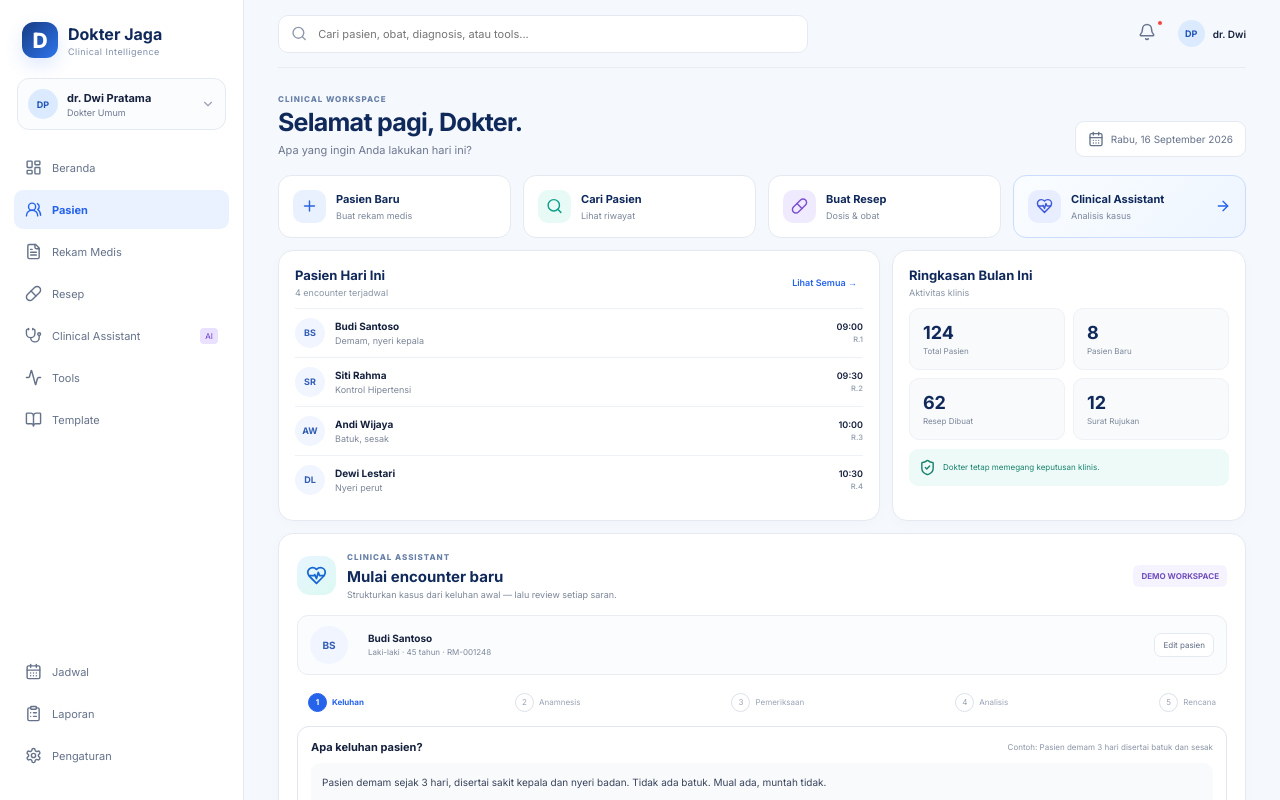
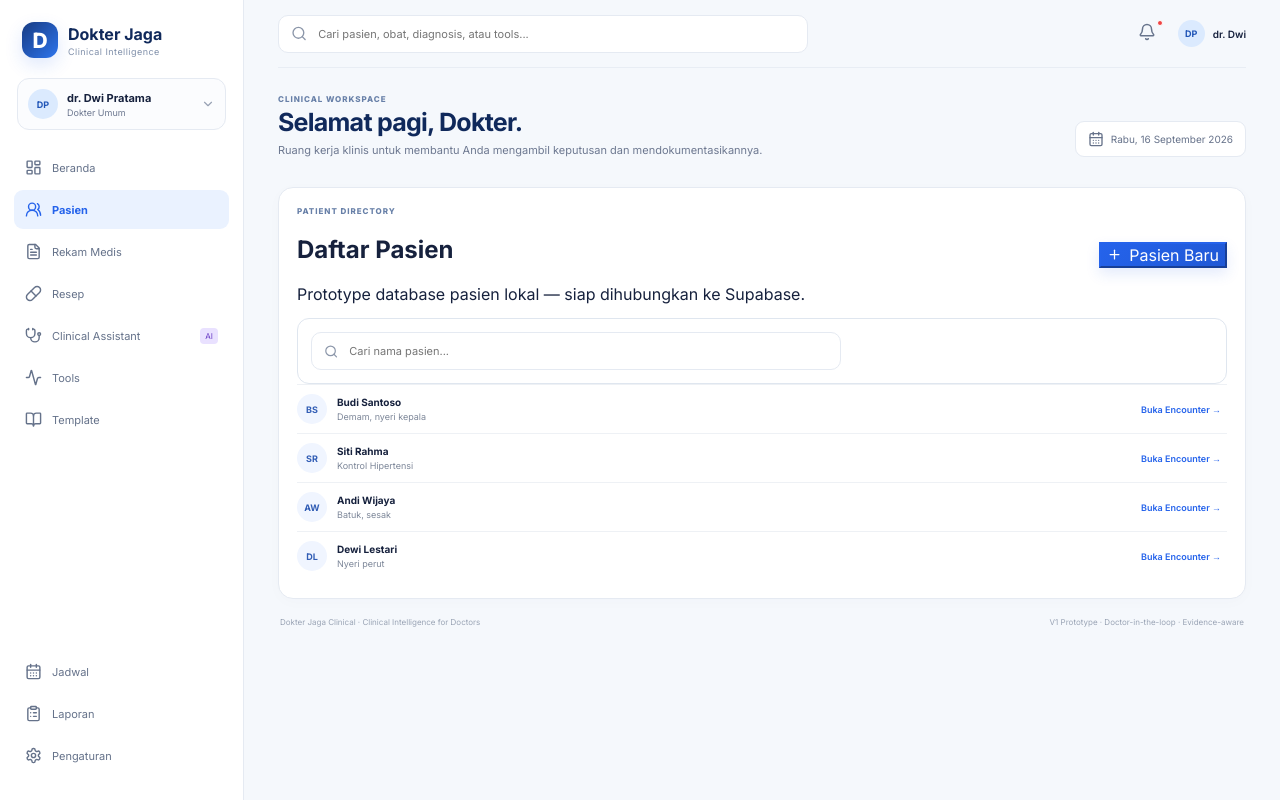
Before and after one commit to dwimakdasarimd-star/dokter-jaga-id, a Next.js app: page / in a window 1280 px wide. Both pictures are taken after a click on the button "Pasien". Shown: the top 800 px of the page. Built offline with nearby package versions, Linux system fonts and the light colour scheme.

Commit message:
feat: build Dokter Jaga Clinical V1 workflow

```diff
--- a/app/page.tsx
+++ b/app/page.tsx
@@ -1,10 +1,10 @@
 "use client";
 
-import { useState } from "react";
+import { useMemo, useState } from "react";
 import {
   Activity, AlertTriangle, ArrowRight, Bell, BookOpen, CalendarDays, Check, ChevronDown,
   ClipboardList, FileText, HeartPulse, LayoutDashboard, Menu, Pill, Plus, Search, Settings,
-  ShieldCheck, Stethoscope, UsersRound
+  ShieldCheck, Stethoscope, UsersRound, X, Save, RotateCcw
 } from "lucide-react";
 
 const nav = [
@@ -18,12 +18,22 @@ const nav = [
 ];
 
 const steps = ["Keluhan", "Anamnesis", "Pemeriksaan", "Analisis", "Rencana"];
-
+const patients = [
+  ["Budi Santoso", "Demam, nyeri kepala", "09:00", "R.1"],
+  ["Siti Rahma", "Kontrol Hipertensi", "09:30", "R.2"],
+  ["Andi Wijaya", "Batuk, sesak", "10:00", "R.3"],
+  ["Dewi Lestari", "Nyeri perut", "10:30", "R.4"],
+];
 const differentialDiagnoses = [
-  { name: "Dengue Fever", relevance: "Paling relevan", tags: ["Demam akut", "Sakit kepala", "Nyeri badan"] },
-  { name: "Viral Infection", relevance: "Masih mungkin", tags: ["Demam akut", "Nyeri badan"] },
-  { name: "Typhoid Fever", relevance: "Pertimbangkan", tags: ["Demam > 3 hari", "Riwayat makanan"] },
-] as const;
+  { name: "Dengue Fever", relevance: "Perlu dipertimbangkan", tags: ["Demam akut", "Sakit kepala", "Nyeri badan"] },
+  { name: "Infeksi viral", relevance: "Masih mungkin", tags: ["Demam akut", "Nyeri badan"] },
+  { name: "Demam tifoid", relevance: "Pertimbangkan", tags: ["Demam > 3 hari", "Paparan makanan"] },
+];
+const tests = [
+  ["Darah lengkap", "Evaluasi leukosit, hematokrit, trombosit", "Disarankan"],
+  ["Hematokrit & trombosit", "Baseline dan pemantauan sesuai kondisi", "Disarankan"],
+  ["Fungsi hati", "Pertimbangkan bila ada indikasi klinis", "Pertimbangan"],
+];
 
 export default function Home() {
   const [activeNav, setActiveNav] = useState("Beranda");
@@ -31,6 +41,25 @@ export default function Home() {
   const [query, setQuery] = useState("");
   const [selectedDx, setSelectedDx] = useState("Dengue Fever");
   const [signed, setSigned] = useState(false);
+  const [showPatient, setShowPatient] = useState(false);
+  const [showRx, setShowRx] = useState(false);
+  const [showTemplate, setShowTemplate] = useState(false);
+  const [complaint, setComplaint] = useState("Pasien demam sejak 3 hari, disertai sakit kepala dan nyeri badan. Tidak ada batuk. Mual ada, muntah tidak.");
+  const [patientName, setPatientName] = useState("Budi Santoso");
+
+  const filteredPatients = useMemo(() => patients.filter(p => p[0].toLowerCase().includes(query.toLowerCase())), [query]);
+
+  const analyze = () => {
+    setActiveStep(1);
+    setTimeout(() => setActiveStep(3), 250);
+  };
+
+  const resetCase = () => {
+    setComplaint("");
+    setActiveStep(0);
+    setSelectedDx("Dengue Fever");
+    setSigned(false);
+  };
 
   return (
     <main className="app-shell">
@@ -48,50 +77,70 @@ export default function Home() {
           <div className="top-actions"><button className="icon-btn"><Bell size={18}/><em/></button><div className="top-doctor"><div className="avatar small">DP</div><span>dr. Dwi</span></div></div>
         </header>
 
-        <div className="page-head"><div><p className="eyebrow">CLINICAL WORKSPACE</p><h1>Selamat pagi, Dokter.</h1><p className="muted">Apa yang ingin Anda lakukan hari ini?</p></div><div className="date-pill"><CalendarDays size={16}/> Rabu, 16 September 2026</div></div>
+        <div className="page-head"><div><p className="eyebrow">CLINICAL WORKSPACE</p><h1>Selamat pagi, Dokter.</h1><p className="muted">Ruang kerja klinis untuk membantu Anda mengambil keputusan dan mendokumentasikannya.</p></div><div className="date-pill"><CalendarDays size={16}/> Rabu, 16 September 2026</div></div>
 
-        <section className="quick-grid">
-          <button className="quick-card"><div className="quick-icon blue"><Plus/></div><div><b>Pasien Baru</b><span>Buat rekam medis</span></div></button>
-          <button className="quick-card"><div className="quick-icon teal"><Search/></div><div><b>Cari Pasien</b><span>Lihat riwayat</span></div></button>
-          <button className="quick-card"><div className="quick-icon purple"><Pill/></div><div><b>Buat Resep</b><span>Dosis & obat</span></div></button>
-          <button className="quick-card featured"><div className="quick-icon indigo"><HeartPulse/></div><div><b>Clinical Assistant</b><span>Analisis kasus</span></div><ArrowRight size={16}/></button>
-        </section>
-
-        <div className="workspace-grid">
-          <section className="panel patient-panel">
-            <div className="panel-head"><div><h2>Pasien Hari Ini</h2><p>4 encounter terjadwal</p></div><button className="text-btn">Lihat Semua →</button></div>
-            {[['Budi Santoso','Demam, nyeri kepala','09:00','R.1'],['Siti Rahma','Kontrol Hipertensi','09:30','R.2'],['Andi Wijaya','Batuk, sesak','10:00','R.3'],['Dewi Lestari','Nyeri perut','10:30','R.4']].map(p=><div className="patient-row" key={p[0]}><div className="patient-avatar">{p[0].split(' ').map(x=>x[0]).join('')}</div><div className="patient-info"><b>{p[0]}</b><span>{p[1]}</span></div><span className="patient-time">{p[2]}<small>{p[3]}</small></span></div>)}
+        {activeNav === "Beranda" && <>
+          <section className="quick-grid">
+            <button className="quick-card" onClick={() => setShowPatient(true)}><div className="quick-icon blue"><Plus/></div><div><b>Pasien Baru</b><span>Buat rekam medis</span></div></button>
+            <button className="quick-card" onClick={() => setQuery("")}><div className="quick-icon teal"><Search/></div><div><b>Cari Pasien</b><span>Lihat riwayat</span></div></button>
+            <button className="quick-card" onClick={() => setShowRx(true)}><div className="quick-icon purple"><Pill/></div><div><b>Buat Resep</b><span>Dosis & obat</span></div></button>
+            <button className="quick-card featured" onClick={() => { setActiveNav("Clinical Assistant"); setActiveStep(0); }}><div className="quick-icon indigo"><HeartPulse/></div><div><b>Clinical Assistant</b><span>Analisis kasus</span></div><ArrowRight size={16}/></button>
           </section>
 
-          <section className="panel stats-panel"><div className="panel-head"><div><h2>Ringkasan Bulan Ini</h2><p>Aktivitas klinis</p></div></div><div className="stat-grid"><div><b>124</b><span>Total Pasien</span></div><div><b>8</b><span>Pasien Baru</span></div><div><b>62</b><span>Resep Dibuat</span></div><div><b>12</b><span>Surat Rujukan</span></div></div><div className="trust-note"><ShieldCheck size={17}/><span>Dokter tetap memegang keputusan klinis.</span></div></section>
-        </div>
+          <div className="workspace-grid">
+            <section className="panel patient-panel">
+              <div className="panel-head"><div><h2>Pasien Hari Ini</h2><p>4 encounter terjadwal</p></div><button className="text-btn" onClick={() => setActiveNav("Pasien")}>Lihat Semua →</button></div>
+              {filteredPatients.map(p=><button className="patient-row" key={p[0]} onClick={() => { setPatientName(p[0]); setActiveNav("Clinical Assistant"); }}><div className="patient-avatar">{p[0].split(" ").map(x=>x[0]).join("")}</div><div className="patient-info"><b>{p[0]}</b><span>{p[1]}</span></div><span className="patient-time">{p[2]}<small>{p[3]}</small></span></button>)}
+            </section>
+            <section className="panel stats-panel"><div className="panel-head"><div><h2>Ringkasan Bulan Ini</h2><p>Aktivitas klinis</p></div></div><div className="stat-grid"><div><b>124</b><span>Total Pasien</span></div><div><b>8</b><span>Pasien Baru</span></div><div><b>62</b><span>Resep Dibuat</span></div><div><b>12</b><span>Surat Rujukan</span></div></div><div className="trust-note"><ShieldCheck size={17}/><span>Dokter tetap memegang keputusan klinis.</span></div></section>
+          </div>
+        </>}
 
-        <section className="assistant panel">
-          <div className="assistant-head"><div className="assistant-title"><div className="ai-orb"><HeartPulse size={21}/></div><div><p className="eyebrow">CLINICAL ASSISTANT</p><h2>Mulai encounter baru</h2><span>Strukturkan kasus dari keluhan awal — lalu review setiap saran.</span></div></div><span className="demo-badge">DEMO WORKSPACE</span></div>
-          <div className="patient-banner"><div className="patient-avatar large">BS</div><div><b>Budi Santoso</b><span>Laki-laki · 45 tahun · RM-001248</span></div><button className="edit-btn">Edit pasien</button></div>
+        {activeNav === "Pasien" && <section className="panel assistant" style={{marginTop:12}}>
+          <div className="assistant-head"><div><p className="eyebrow">PATIENT DIRECTORY</p><h2>Daftar Pasien</h2><span>Prototype database pasien lokal — siap dihubungkan ke Supabase.</span></div><button className="primary" onClick={() => setShowPatient(true)}><Plus size={15}/> Pasien Baru</button></div>
+          <div className="clinical-input" style={{marginTop:14}}><div className="search"><Search size={15}/><input value={query} onChange={e=>setQuery(e.target.value)} placeholder="Cari nama pasien..."/></div></div>
+          {filteredPatients.map(p=><div className="patient-row" key={p[0]}><div className="patient-avatar">{p[0].split(" ").map(x=>x[0]).join("")}</div><div className="patient-info"><b>{p[0]}</b><span>{p[1]}</span></div><button className="text-btn" onClick={()=>{setPatientName(p[0]);setActiveNav("Clinical Assistant")}}>Buka Encounter →</button></div>)}
+        </section>}
+
+        {activeNav === "Clinical Assistant" && <section className="assistant panel">
+          <div className="assistant-head"><div className="assistant-title"><div className="ai-orb"><HeartPulse size={21}/></div><div><p className="eyebrow">CLINICAL ASSISTANT</p><h2>Encounter · {patientName}</h2><span>Keluhan → anamnesis → pemeriksaan → analisis → rencana. Review setiap saran sebelum digunakan.</span></div></div><span className="demo-badge">V1 · DOCTOR-IN-THE-LOOP</span></div>
+          <div className="patient-banner"><div className="patient-avatar large">BS</div><div><b>{patientName}</b><span>Laki-laki · 45 tahun · RM-001248</span></div><button className="edit-btn" onClick={()=>setShowPatient(true)}>Edit pasien</button></div>
           <div className="stepper">{steps.map((s,i)=><button key={s} onClick={()=>setActiveStep(i)} className={i===activeStep?"step active":i<activeStep?"step done":"step"}><span>{i<activeStep?<Check size={13}/>:i+1}</span>{s}</button>)}</div>
 
-          <div className="clinical-input"><div className="input-label"><b>Apa keluhan pasien?</b><span>Contoh: Pasien demam 3 hari disertai batuk dan sesak</span></div><textarea defaultValue="Pasien demam sejak 3 hari, disertai sakit kepala dan nyeri badan. Tidak ada batuk. Mual ada, muntah tidak."/><div className="input-tools"><button>🎙️ Rekam Suara</button><button>Contoh Kasus</button><button>Reset</button><button className="primary" onClick={()=>setActiveStep(1)}>Analisis Kasus <ArrowRight size={16}/></button></div></div>
+          <div className="clinical-input"><div className="input-label"><b>Keluhan awal pasien</b><span>Masukkan dengan bahasa klinis bebas</span></div><textarea value={complaint} onChange={e=>setComplaint(e.target.value)} placeholder="Contoh: demam 3 hari disertai sakit kepala..."/><div className="input-tools"><button>🎙️ Rekam Suara</button><button onClick={()=>setComplaint("Pasien demam 3 hari, sakit kepala, nyeri badan, mual. Tidak ada batuk atau muntah.")}>Contoh Kasus</button><button onClick={resetCase}><RotateCcw size={12}/> Reset</button><button className="primary" onClick={analyze}>Analisis Kasus <ArrowRight size={16}/></button></div></div>
 
           <div className="analysis-grid">
             <div className="analysis-main">
-              <div className="section-title"><div><p className="eyebrow">STEP 01 · ANALISIS AWAL</p><h3>Gambaran Klinis</h3></div><span className="status-chip">Informasi cukup untuk analisis awal</span></div>
-              <div className="info-columns"><div><h4>Informasi terdeteksi</h4>{['Demam · 3 hari','Sakit kepala','Nyeri badan','Mual','Tidak batuk','Tidak muntah'].map(x=><div className="check-line" key={x}><Check size={14}/>{x}</div>)}</div><div><h4>Pertanyaan yang mungkin relevan</h4>{['Apakah ada ruam?','Apakah ada perdarahan gusi/hidung?','Apakah nyeri perut?','Apakah ada penurunan kesadaran?'].map(x=><label className="question" key={x}><input type="checkbox"/>{x}</label>)}</div><div className="missing"><h4>Informasi belum ada</h4>{['Tanda vital','Status hidrasi','Riwayat penyakit','Pemeriksaan fisik'].map(x=><div key={x}>◆ {x}</div>)}</div></div>
-              <div className="section-title dx-title"><div><p className="eyebrow">STEP 02 · CLINICAL REASONING</p><h3>Diagnosis Banding</h3></div><button className="text-btn">Lihat Guideline →</button></div>
-              {differentialDiagnoses.map((d,i)=><button key={d.name} className={selectedDx===d.name?"dx-card selected":"dx-card"} onClick={()=>setSelectedDx(d.name)}><span className="rank">{i+1}</span><div><div className="dx-name"><b>{d.name}</b><span>{d.relevance}</span></div><p>Alasan dipertimbangkan</p><div className="tags">{d.tags.map(t=><span key={t}>{t}</span>)}</div></div><ArrowRight size={16}/></button>)}
+              <div className="section-title"><div><p className="eyebrow">STEP 01 · ANAMNESIS TERARAH</p><h3>Informasi Klinis</h3></div><span className="status-chip">Review diperlukan</span></div>
+              <div className="info-columns"><div><h4>Informasi terdeteksi</h4>{["Demam · 3 hari","Sakit kepala","Nyeri badan","Mual","Tidak batuk","Tidak muntah"].map(x=><div className="check-line" key={x}><Check size={14}/>{x}</div>)}</div><div><h4>Pertanyaan yang mungkin relevan</h4>{["Apakah ada ruam?","Apakah ada perdarahan gusi/hidung?","Apakah nyeri perut?","Apakah ada penurunan kesadaran?"].map(x=><label className="question" key={x}><input type="checkbox"/>{x}</label>)}</div><div className="missing"><h4>Wajib dilengkapi</h4>{["Tanda vital","Status hidrasi","Riwayat penyakit","Pemeriksaan fisik"].map(x=><div key={x}>◆ {x}</div>)}</div></div>
+
+              <div className="section-title dx-title"><div><p className="eyebrow">STEP 02 · CLINICAL REASONING</p><h3>Diagnosis Banding</h3></div><button className="text-btn">Evidence / Guideline →</button></div>
+              {differentialDiagnoses.map((d,i)=><button key={d.name} className={selectedDx===d.name?"dx-card selected":"dx-card"} onClick={()=>setSelectedDx(d.name)}><span className="rank">{i+1}</span><div><div className="dx-name"><b>{d.name}</b><span>{d.relevance}</span></div><p>Muncul berdasarkan data yang tersedia — bukan diagnosis otomatis.</p><div className="tags">{d.tags.map(t=><span key={t}>{t}</span>)}</div></div><ArrowRight size={16}/></button>)}
             </div>
-            <aside className="analysis-side"><div className="side-card"><p className="eyebrow">DIAGNOSIS KERJA</p><h3>{selectedDx}</h3><p>Dipilih oleh dokter berdasarkan data klinis yang tersedia.</p><label>Diagnosis kerja<select value={selectedDx} onChange={e=>setSelectedDx(e.target.value)}><option>Dengue Fever</option><option>Viral Infection</option><option>Typhoid Fever</option></select></label><button className="primary wide" onClick={()=>setActiveStep(2)}>Lanjut ke Pemeriksaan <ArrowRight size={16}/></button></div><div className="safety-card"><AlertTriangle size={17}/><div><b>Safety check</b><p>Pastikan tanda vital dan red flags dinilai sebelum keputusan tatalaksana.</p></div></div></aside>
+            <aside className="analysis-side"><div className="side-card"><p className="eyebrow">DIAGNOSIS KERJA</p><h3>{selectedDx}</h3><p>Dipilih dan dapat diubah oleh dokter berdasarkan data klinis.</p><label>Diagnosis kerja<select value={selectedDx} onChange={e=>setSelectedDx(e.target.value)}>{differentialDiagnoses.map(d=><option key={d.name}>{d.name}</option>)}</select></label><button className="primary wide" onClick={()=>setActiveStep(2)}>Lanjut ke Pemeriksaan <ArrowRight size={16}/></button></div><div className="safety-card"><AlertTriangle size={17}/><div><b>Safety check</b><p>Nilai tanda vital, hidrasi, perdarahan, kesadaran, dan red flags sebelum keputusan tatalaksana.</p></div></div></aside>
           </div>
-        </section>
 
-        <section className="lower-panels">
-          <div className="panel compact"><div className="panel-head"><div><p className="eyebrow">NEXT STEP</p><h2>Pemeriksaan & Investigasi</h2></div><span className="count">3 rekomendasi</span></div><div className="recommend"><Check size={15}/><div><b>Darah lengkap (CBC)</b><span>Untuk membantu evaluasi klinis</span></div><em>Disarankan</em></div><div className="recommend"><Check size={15}/><div><b>Hematokrit & trombosit</b><span>Interpretasikan bersama gambaran klinis</span></div><em>Disarankan</em></div><div className="recommend"><Check size={15}/><div><b>Fungsi hati</b><span>Pertimbangkan sesuai temuan</span></div><em className="neutral">Pertimbangan</em></div></div>
-          <div className="panel compact"><div className="panel-head"><div><p className="eyebrow">NEXT STEP</p><h2>Tatalaksana</h2></div><span className="count">Review dokter</span></div><div className="treatment"><div className="treatment-icon"><Stethoscope size={17}/></div><div><b>Perawatan suportif</b><span>Hidrasi, monitoring, antipiretik sesuai indikasi</span></div></div><div className="warning"><AlertTriangle size={15}/><span>Hindari tindakan/obat tertentu bila ada kontraindikasi atau risiko perdarahan.</span></div><button className="primary wide">Buka Clinical Plan <ArrowRight size={16}/></button></div>
-          <div className="panel compact"><div className="panel-head"><div><p className="eyebrow">FINALIZATION</p><h2>RME / SOAP</h2></div><span className="count">Siap direview</span></div><div className="soap"><b>S</b><span>Demam 3 hari, sakit kepala, nyeri badan, mual.</span></div><div className="soap"><b>O</b><span>Data pemeriksaan fisik dan tanda vital belum lengkap.</span></div><div className="soap"><b>A</b><span>{selectedDx}; DD: infeksi viral, demam tifoid.</span></div><div className="soap"><b>P</b><span>Lengkapi pemeriksaan → review plan → dokumentasikan.</span></div><button className={signed?"signed wide":"primary wide"} onClick={()=>setSigned(true)}>{signed?<><Check size={16}/> RME Ditinjau</>:<>Simpan & Review RME <ArrowRight size={16}/></>}</button></div>
-        </section>
+          <div className="lower-panels">
+            <div className="panel compact"><div className="panel-head"><div><p className="eyebrow">STEP 03 · PEMERIKSAAN</p><h2>Pemeriksaan & Investigasi</h2></div><span className="count">3 rekomendasi</span></div>{tests.map(t=><div className="recommend" key={t[0]}><Check size={15}/><div><b>{t[0]}</b><span>{t[1]}</span></div><em className={t[2]==="Pertimbangan"?"neutral":""}>{t[2]}</em></div>)}</div>
+            <div className="panel compact"><div className="panel-head"><div><p className="eyebrow">STEP 04 · PLAN</p><h2>Tatalaksana & Rujuk</h2></div><span className="count">Review dokter</span></div><div className="treatment"><div className="treatment-icon"><Stethoscope size={17}/></div><div><b>Perawatan suportif</b><span>Hidrasi, monitoring, antipiretik sesuai indikasi dan kontraindikasi.</span></div></div><div className="warning"><AlertTriangle size={15}/><span><b>Red flags:</b> instabilitas hemodinamik, perdarahan bermakna, penurunan kesadaran, distress napas, atau kondisi memburuk → evaluasi rujukan segera.</span></div><button className="primary wide" onClick={()=>setShowRx(true)}>Buka Prescription Safety <Pill size={15}/></button></div>
+            <div className="panel compact"><div className="panel-head"><div><p className="eyebrow">STEP 05 · FINALIZATION</p><h2>RME / SOAP</h2></div><span className="count">Draft</span></div><div className="soap"><b>S</b><span>{complaint || "Belum ada keluhan yang dimasukkan."}</span></div><div className="soap"><b>O</b><span>Data tanda vital dan pemeriksaan fisik perlu dilengkapi dokter.</span></div><div className="soap"><b>A</b><span>{selectedDx}; DD: infeksi viral, demam tifoid.</span></div><div className="soap"><b>P</b><span>Lengkapi pemeriksaan → review plan → dokumentasikan → sign.</span></div><button className={signed?"signed wide":"primary wide"} onClick={()=>setSigned(true)}>{signed?<><Check size={16}/> RME Ditinjau</>:<>Simpan & Review RME <ArrowRight size={16}/></>}</button></div>
+          </div>
+        </section>}
 
-        <footer><span>Dokter Jaga Clinical · Clinical Intelligence for Doctors</span><span>Prototype UI · Doctor-in-the-loop · Evidence-aware</span></footer>
+        {activeNav === "Resep" && <section className="panel assistant" style={{marginTop:12}}><div className="assistant-head"><div><p className="eyebrow">PRESCRIPTION WORKSPACE</p><h2>Resep & Prescription Safety</h2><span>V1 menggunakan contoh data; dosis harus diverifikasi terhadap usia, berat badan, indikasi, kontraindikasi, alergi, fungsi ginjal/hati, dan guideline.</span></div><button className="primary" onClick={()=>setShowRx(true)}><Plus size={15}/> Tambah Obat</button></div><div className="lower-panels" style={{marginTop:14}}><div className="panel compact"><div className="panel-head"><div><h2>Pasien</h2><p>{patientName}</p></div></div><div className="soap"><b>1</b><span>Paracetamol — contoh item prescription</span></div><div className="soap"><b>2</b><span>Review alergi dan kontraindikasi sebelum finalisasi.</span></div></div><div className="panel compact"><div className="panel-head"><div><h2>Safety checks</h2><p>Checklist sebelum sign</p></div></div>{["Alergi obat","Indikasi","Dosis & frekuensi","Interaksi / kontraindikasi","Fungsi ginjal/hati"].map(x=><div className="check-line" key={x}><Check size={14}/>{x}</div>)}</div><div className="panel compact"><div className="panel-head"><div><h2>Finalisasi</h2><p>Dokter tetap memegang keputusan</p></div></div><button className="primary wide" onClick={()=>setShowRx(true)}>Review Resep</button></div></div></section>}
+
+        {activeNav === "Rekam Medis" && <section className="panel assistant" style={{marginTop:12}}><div className="assistant-head"><div><p className="eyebrow">MEDICAL RECORD</p><h2>Rekam Medis</h2><span>Ringkasan encounter dan draft SOAP untuk {patientName}.</span></div><button className="primary" onClick={()=>setActiveNav("Clinical Assistant")}>Buka Encounter <ArrowRight size={15}/></button></div><div className="clinical-input" style={{marginTop:14}}><div className="soap"><b>S</b><span>{complaint || "Belum ada keluhan."}</span></div><div className="soap"><b>O</b><span>Belum ada data objektif final.</span></div><div className="soap"><b>A</b><span>{selectedDx}</span></div><div className="soap"><b>P</b><span>Review dan finalisasi oleh dokter.</span></div></div></section>}
+
+        {activeNav === "Tools" && <section className="lower-panels" style={{marginTop:12}}>{[["Clinical Calculator","Hitung dosis, eGFR, BMI, dan parameter klinis."],["Drug Database","Cari obat, indikasi, dosis, kontraindikasi, dan safety checks."],["Referral Checklist","Bantu menentukan informasi penting sebelum rujukan."]].map(x=><div className="panel compact" key={x[0]}><p className="eyebrow">CLINICAL TOOL</p><h2>{x[0]}</h2><p className="muted">{x[1]}</p><button className="primary wide" onClick={()=>setShowTemplate(true)}>Buka Tool <ArrowRight size={15}/></button></div>)}</section>}
+
+        {activeNav === "Template" && <section className="panel assistant" style={{marginTop:12}}><div className="assistant-head"><div><p className="eyebrow">CLINICAL TEMPLATES</p><h2>Template Dokumentasi</h2><span>Template siap pakai untuk mempercepat dokumentasi klinis.</span></div></div><div className="lower-panels" style={{marginTop:14}}>{["SOAP Umum","IGD / Emergency","Surat Rujukan","Resep Rawat Jalan","Follow-up"].map(x=><div className="panel compact" key={x}><h2>{x}</h2><p className="muted">Template terstruktur dan dapat diedit sebelum disimpan.</p><button className="text-btn" onClick={()=>setShowTemplate(true)}>Gunakan Template →</button></div>)}</div></section>}
+
+        <footer><span>Dokter Jaga Clinical · Clinical Intelligence for Doctors</span><span>V1 Prototype · Doctor-in-the-loop · Evidence-aware</span></footer>
       </section>
+
+      {showPatient && <div className="modal-backdrop" onClick={()=>setShowPatient(false)}><div className="modal-card" onClick={e=>e.stopPropagation()}><button className="modal-close" onClick={()=>setShowPatient(false)}><X size={17}/></button><p className="eyebrow">PATIENT</p><h2>{patientName ? "Edit Pasien" : "Pasien Baru"}</h2><label>Nama pasien<input value={patientName} onChange={e=>setPatientName(e.target.value)} /></label><label>Nomor RM<input defaultValue="RM-001248" /></label><label>Jenis kelamin<select defaultValue="Laki-laki"><option>Laki-laki</option><option>Perempuan</option></select></label><label>Usia<input defaultValue="45" type="number" /></label><button className="primary wide" onClick={()=>setShowPatient(false)}><Save size={15}/> Simpan</button></div></div>}
+      {showRx && <div className="modal-backdrop" onClick={()=>setShowRx(false)}><div className="modal-card" onClick={e=>e.stopPropagation()}><button className="modal-close" onClick={()=>setShowRx(false)}><X size={17}/></button><p className="eyebrow">PRESCRIPTION SAFETY</p><h2>Review Resep</h2><p className="muted">Contoh workflow V1. Jangan gunakan sebagai pengganti verifikasi klinis.</p><label>Obat<input defaultValue="Paracetamol" /></label><label>Dosis<input defaultValue="500 mg" /></label><label>Frekuensi<input defaultValue="3–4 kali sehari bila perlu" /></label><div className="warning"><AlertTriangle size={15}/><span>Verifikasi usia/BB, alergi, indikasi, kontraindikasi, interaksi, dan dosis maksimum sebelum sign.</span></div><button className="primary wide" onClick={()=>setShowRx(false)}><Check size={15}/> Tandai Sudah Direview</button></div></div>}
+      {showTemplate && <div className="modal-backdrop" onClick={()=>setShowTemplate(false)}><div className="modal-card" onClick={e=>e.stopPropagation()}><button className="modal-close" onClick={()=>setShowTemplate(false)}><X size={17}/></button><p className="eyebrow">TEMPLATE</p><h2>Clinical Template</h2><textarea style={{minHeight:180}} defaultValue="S: Keluhan utama...\nO: Tanda vital dan pemeriksaan fisik...\nA: Diagnosis kerja + diagnosis banding...\nP: Pemeriksaan, tatalaksana, edukasi, follow-up/rujuk..."/><button className="primary wide" onClick={()=>setShowTemplate(false)}><Save size={15}/> Gunakan Template</button></div></div>}
     </main>
   );
 }
```
